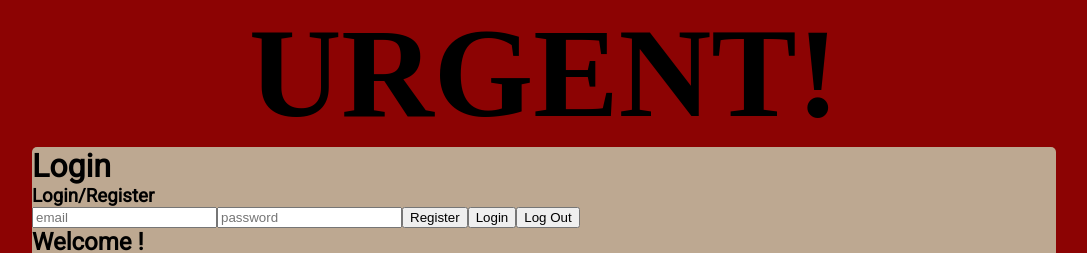
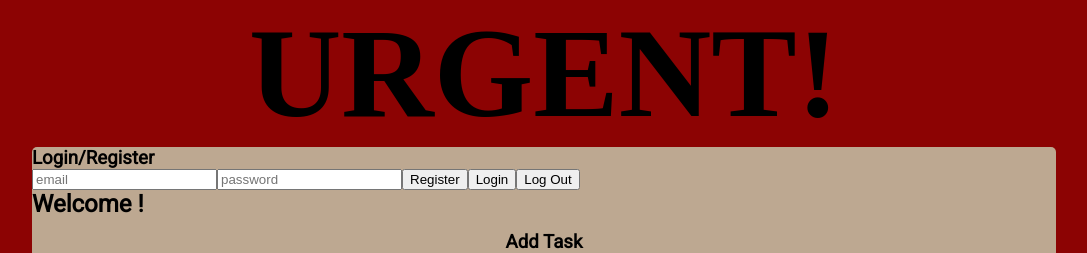
Before and after one commit to millennium-faulken/urgent, a React (Create React App) app: page / in a window 1280 px wide. Shown: the top 253 px of the page, without its empty margins (96-1183 px from the left). Built offline with nearby package versions, Linux system fonts and the light colour scheme; no server answers; the database is empty; a web font is replaced by a local one.

Commit message:
login changes

```diff
--- a/src/auth/Login.js
+++ b/src/auth/Login.js
@@ -4,7 +4,7 @@ import firebase from "../firebase";
 const Login = () => {
   const [email, setEmail] = useState("");
   const [password, setPassword] = useState("");
-  const [loggedIn, setLoggedIn] = useState(false)
+  const [loggedIn, setLoggedIn] = useState(false);
 
   const register = () => {
     firebase
@@ -33,7 +33,7 @@ const Login = () => {
 
   const logOut = () => {
     firebase.auth().signOut();
-    setLoggedIn(false)
+    setLoggedIn(false);
   };
 
   const resetInput = () => {
@@ -42,27 +42,30 @@ const Login = () => {
   };
 
   return (
-    <>
-      <h1>Login</h1>
+    <div className="main">
       <div className="inputBox">
-        <h3>Login/Register</h3>
+        {loggedIn ? null : <h3>Login/Register</h3>}
+        {loggedIn ? null : (
           <input
             type="email"
             value={email}
             onChange={(e) => setEmail(e.target.value)}
             placeholder="email"
           />
+        )}
+        {loggedIn ? null : (
           <input
             type="password"
             value={password}
             onChange={(e) => setPassword(e.target.value)}
             placeholder="password"
           />
-        {loggedIn ? null : <button onClick={register}>Register</button> }
-        {loggedIn ? <h1>Logged In</h1> : <button onClick={login}>Login</button> }
+        )}
+        {loggedIn ? null : <button onClick={register}>Register</button>}
+        {loggedIn ? null : <button onClick={login}>Login</button>}
         <button onClick={logOut}>Log Out</button>
       </div>
-    </>
+    </div>
   );
 };
 
```
Lines whose indentation alone changed are shown as unchanged.
